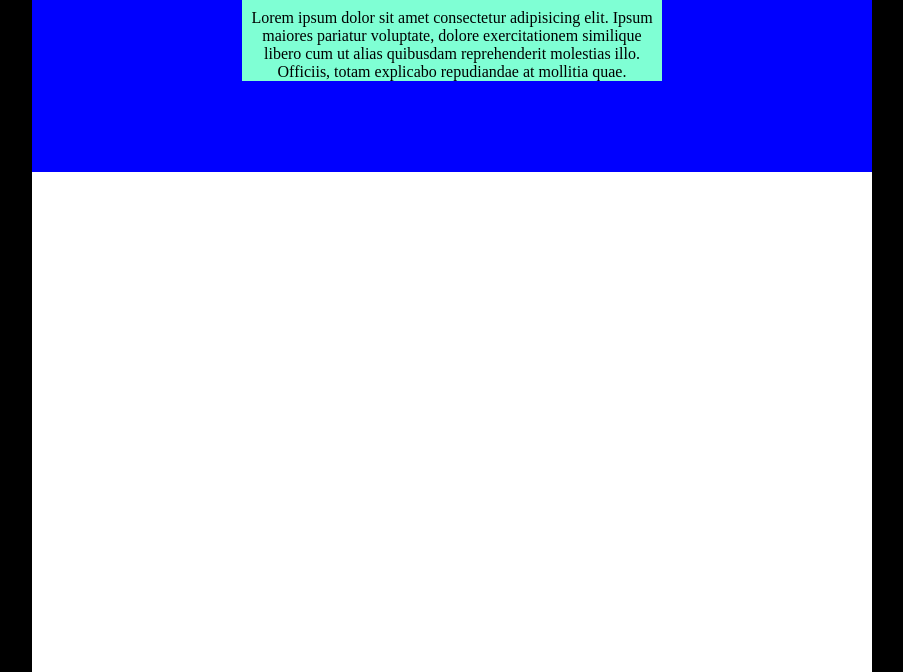
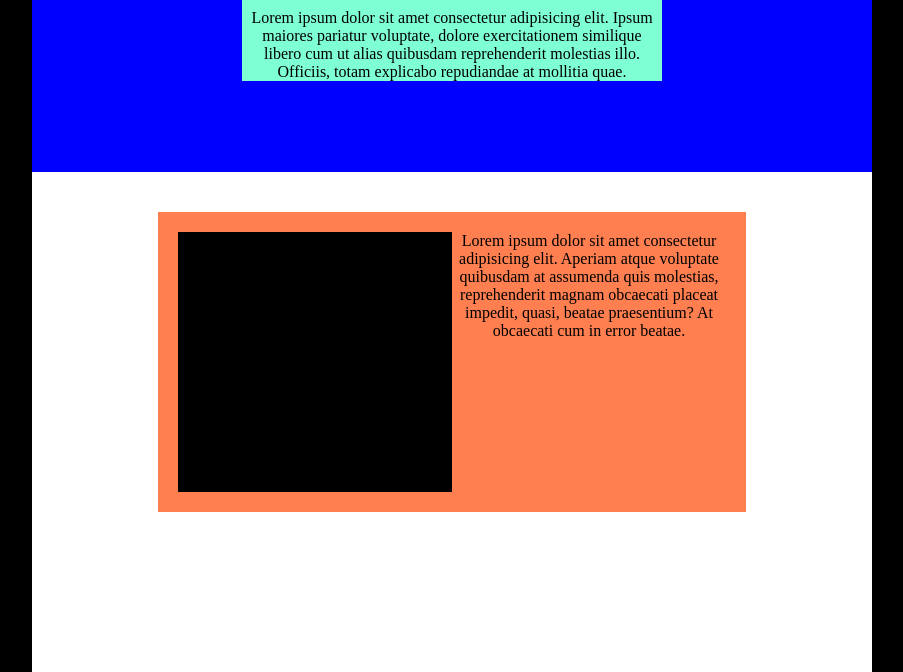
Before and after one commit to DezVibez/htmlcss-struttura-discord, a plain HTML site: page index.html in a window 1280 px wide. Shown: the part 128-800 px from the top of the page, without its empty margins (248-1151 px from the left). Drawn offline with Linux system fonts and the light colour scheme.

Commit message:
struttura di base

```diff
--- a/index.html
+++ b/index.html
@@ -34,6 +34,7 @@
                                 <li>ciao</li>
 
                             </ul>
+                        </div>
                     </nav>
 
                     <div class="blocco-descrittivo">
@@ -50,7 +51,25 @@
 
                 </header>
 
+
+
             </div>
+
+            <main>
+                <section class="clearfix">
+
+                    <div class="immagine-section">
+
+                    </div>
+
+                    <p>
+                        Lorem ipsum dolor sit amet consectetur adipisicing elit. Aperiam atque voluptate quibusdam at assumenda quis molestias, reprehenderit magnam obcaecati placeat impedit, quasi, beatae praesentium? At obcaecati cum in error beatae.
+                    </p>
+
+
+
+                </section>
+            </main>
 
         </div>
 
--- a/style.css
+++ b/style.css
@@ -74,3 +74,17 @@ p {text-align: center;}
 .blocco-descrittivo { width: 50%;
 background-color: aquamarine;
 margin: 40px auto;}
+
+section {
+    width: 70%;
+    height: 300px;
+    background-color: coral;
+    padding: 20px;
+    margin: 40px 126px;
+    float: left;
+}
+
+.immagine-section { background-color: black;
+height: 100%;
+width: 50%;
+float: left;}
```
